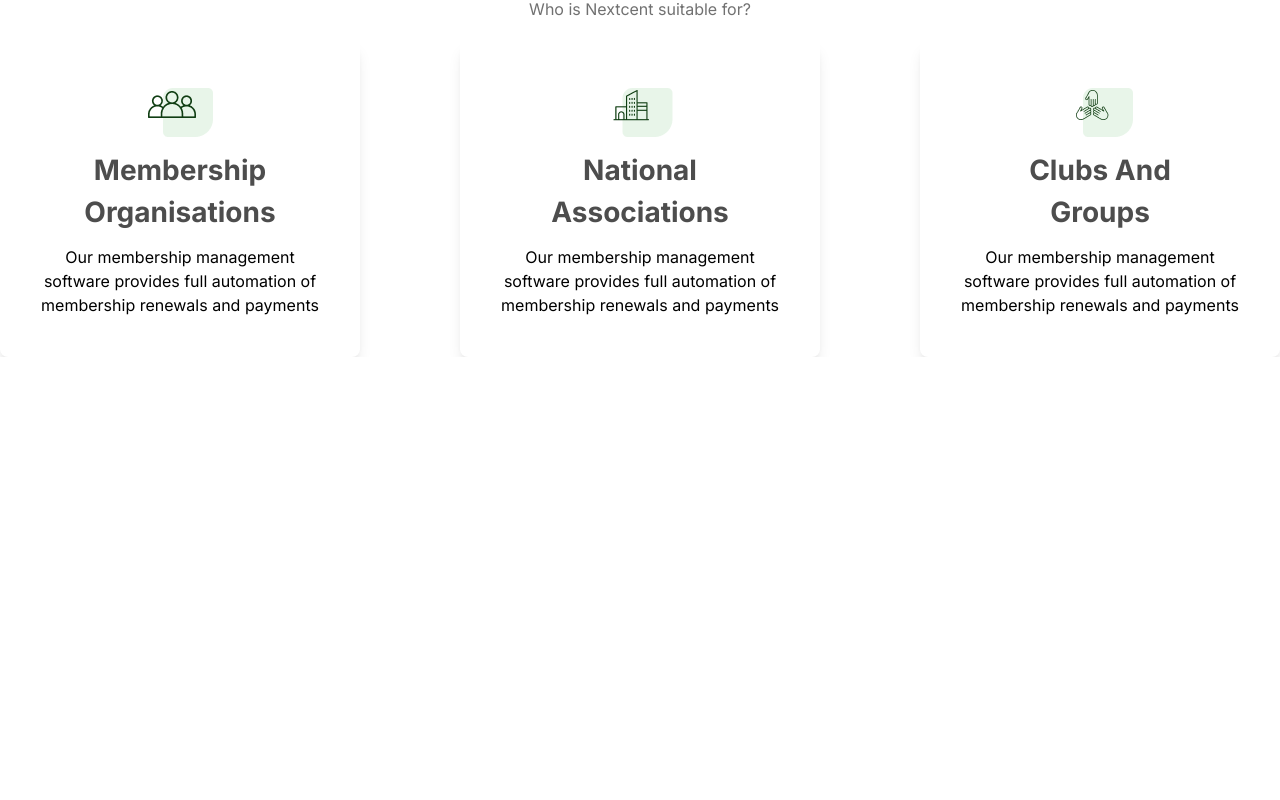
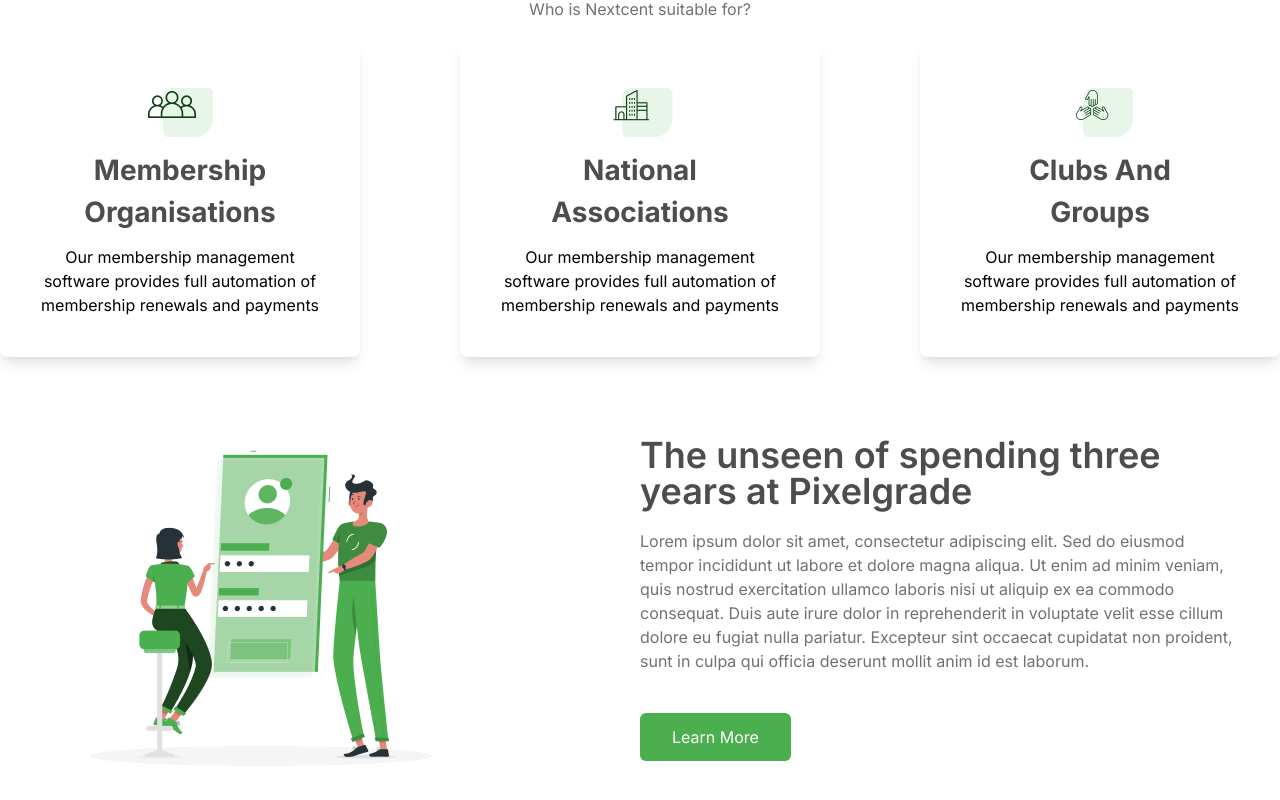
Before and after one commit to NekoSakuraLucia/nextcent-clone-starter, a React (Vite) app in the folder web-nextcent/: page / in a window 1280 px wide. Shown: the part 1077-1877 px from the top of the page. Before the commit the page ends 1434 px from the top, so only its background shows below. Built offline with nearby package versions, Linux system fonts and the light colour scheme.

Commit message:
เพิ่มส่วนประกอบคออมโพเนนต์ Pixlegrade

```diff
--- a/web-nextcent/src/App.jsx
+++ b/web-nextcent/src/App.jsx
@@ -2,6 +2,7 @@ import Navbar from './components/Navbar';
 import Header from './components/Header';
 import Client from './components/Client';
 import Community from './components/Community';
+import Pixelgrade from './components/Pixelgrade';
 
 function App() {
   return (
@@ -10,6 +11,7 @@ function App() {
       <Header />
       <Client />
       <Community />
+      <Pixelgrade />
     </>
   )
 }
--- /dev/null
+++ b/web-nextcent/src/components/Pixelgrade.jsx
@@ -0,0 +1,22 @@
+import img01 from '../assets/img/img-01.png'
+
+const Pixelgrade = () => {
+    return (
+        <div className="py-10">
+            <div className='container mx-auto max-w-[1320px] p-10 grid grid-cols-1 md:grid-cols-2'>
+                <div>
+                    <img src={img01} alt="Img" />
+                </div>
+                <div>
+                    <h3 className='mt-5 md:mt-0 text-[2.25rem] text-[#4D4D4D] leading-[1] font-semibold'>The unseen of spending three <br /> years at Pixelgrade</h3>
+                    <p className='text-[#717171] my-5'>
+                        Lorem ipsum dolor sit amet, consectetur adipiscing elit. Sed do eiusmod tempor incididunt ut labore et dolore magna aliqua. Ut enim ad minim veniam, quis nostrud exercitation ullamco laboris nisi ut aliquip ex ea commodo consequat. Duis aute irure dolor in reprehenderit in voluptate velit esse cillum dolore eu fugiat nulla pariatur. Excepteur sint occaecat cupidatat non proident, sunt in culpa qui officia deserunt mollit anim id est laborum.
+                    </p>
+                    <a href="#"  className='mt-5 inline-flex justify-center items-center py-3 px-8 bg-[#4CAF4F] rounded-md text-white'>Learn More</a>
+                </div>
+            </div>
+        </div>
+    )
+}
+
+export default Pixelgrade;
```
